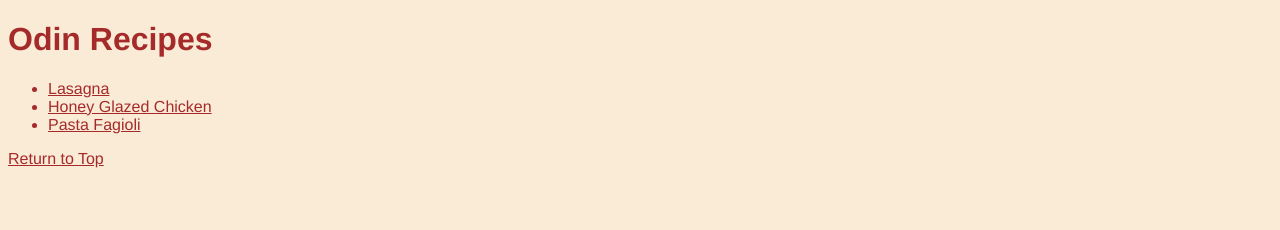
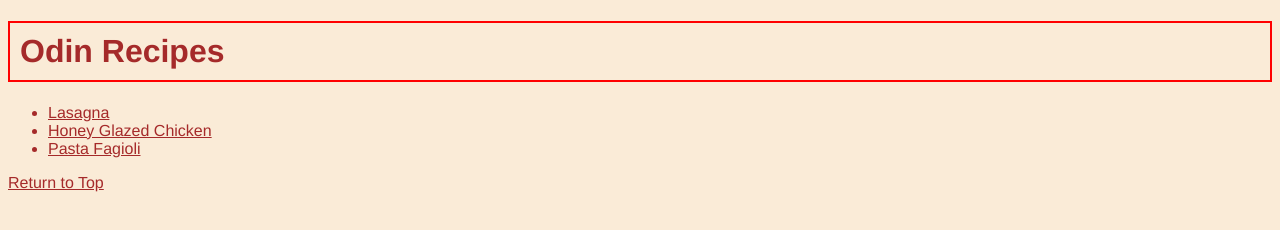
Before and after one commit to vaibhavk7071/odin-recipes, a plain HTML site: page index.html in a window 1280 px wide. Drawn offline with Linux system fonts and the light colour scheme.

Commit message:
Used Box Model for a better view

```diff
--- a/styles.css
+++ b/styles.css
@@ -3,3 +3,7 @@
     background-color: antiquewhite;
     font-family: 'Franklin Gothic Medium', 'Arial Narrow', Arial, sans-serif;
 }
+h1{
+    border : 2px solid red;
+    padding : 10px;
+}
```
